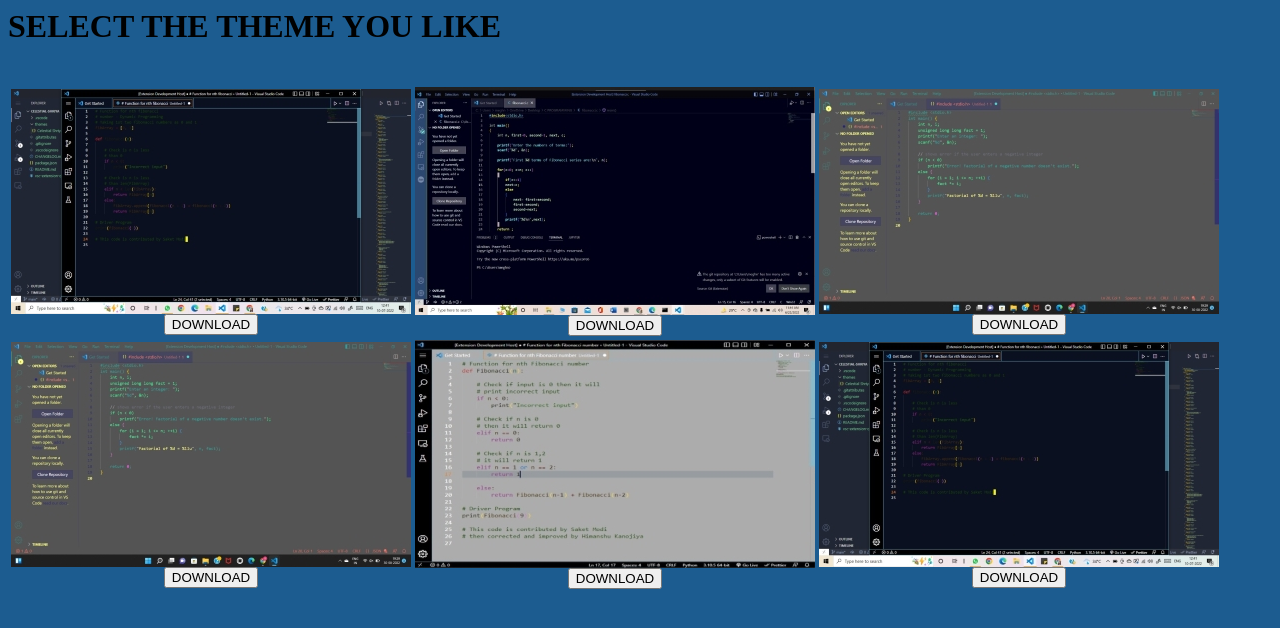
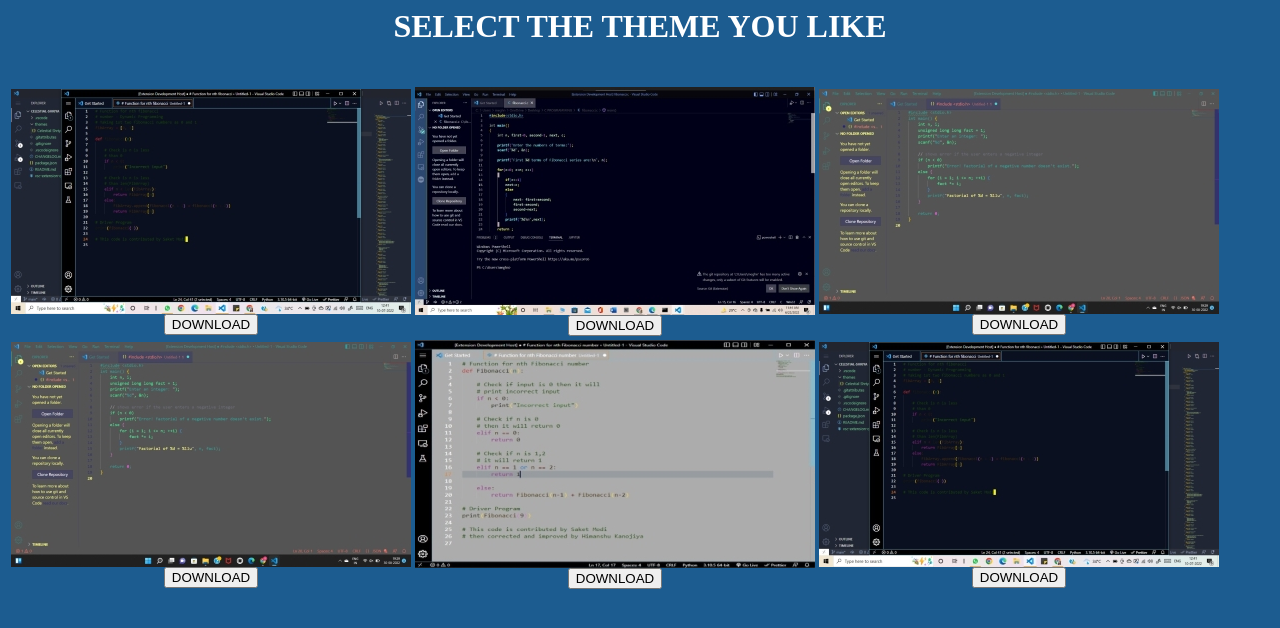
Before and after one commit to Ravenin7/Celestial-Biscuit-VSCode-Theme, a website: page cbpg/theme.html in a window 1280 px wide. Drawn offline with Linux system fonts and the light colour scheme.

Commit message:
Update theme.html

```diff
--- a/cbpg/theme.html
+++ b/cbpg/theme.html
@@ -5,7 +5,7 @@
 </head>
 <body class="background">
     <float class="homepage">
-      <h1>SELECT THE THEME YOU LIKE</h1>
+      <h1 style="text-align:center; color:white;">SELECT THE THEME YOU LIKE</h1>
       <table class="theme">
           <tr>
               <td> <a src="#"><img src="theme1.jpeg" alt="this theme can't be previewed"><br><button class="button">DOWNLOAD</button></a></td>
```
